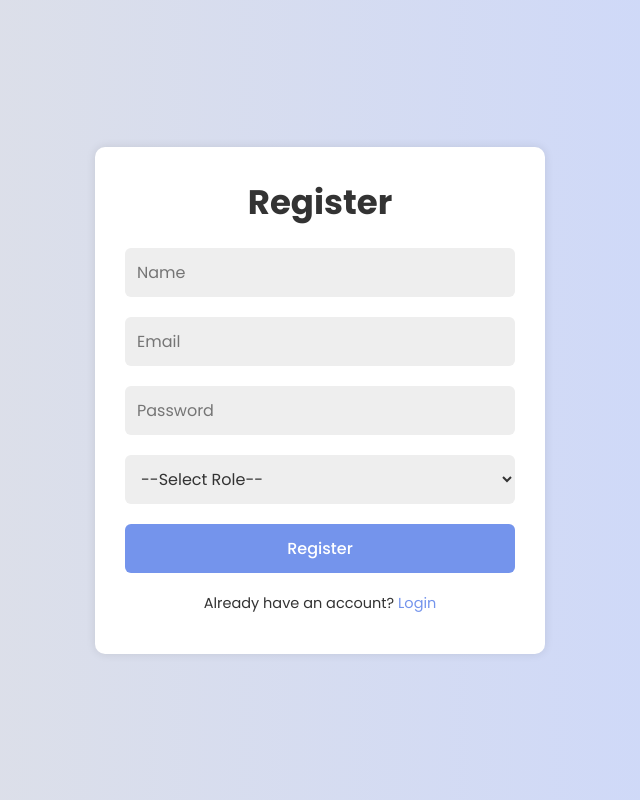
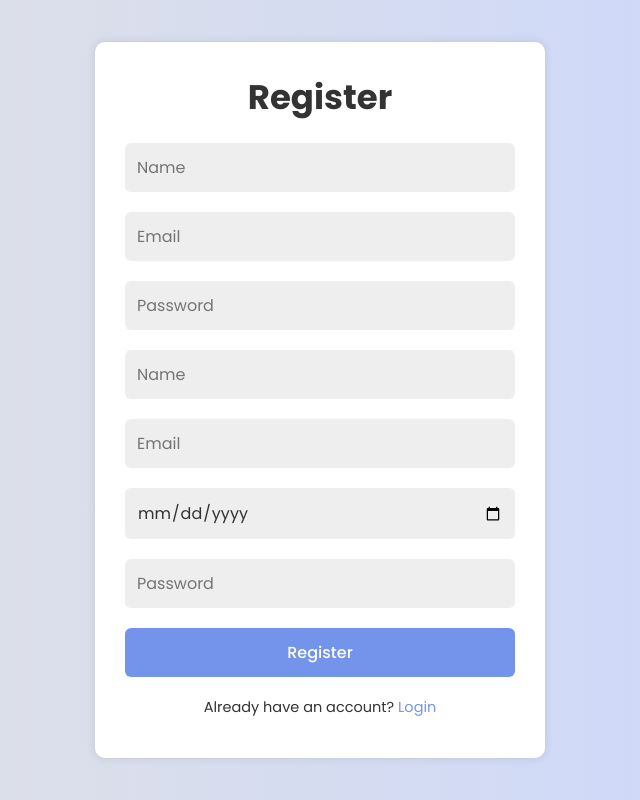
Before and after one commit to dar11ya/zlagoda, a PHP site: page / in a window 1280 px wide, after a click on "Register". Shown: the whole page, without its empty margins (320-960 px from the left). Run offline with PHP 8.4, Linux system fonts and the light colour scheme.

Commit message:
Update index.php

```diff
--- a/index.php
+++ b/index.php
@@ -51,11 +51,12 @@ function isActiveForm($formName, $activeForm) {
                <input type="text" name="name" placeholder="Name" required>
                <input type="email" name="email" placeholder="Email" required>
                <input type="password" name="password" placeholder="Password" required>
-               <select name="role" required>
-                    <option value="">--Select Role--</option>
-                    <option value="user">User</option>
-                    <option value="admin">Admin</option>
-               </select>
+               <input type="text" id="reg-name" name="name" placeholder="Name" required>
+               <input type="email" id="reg-email" name="email" placeholder="Email" required>
+                <input type="date"   id="birthdate" name="birthdate" required>
+               <input type="password" id="reg-password" name="password" placeholder="Password" required>
+            <!-- приховане поле для ролі -->
+               <input type="hidden" id="role" name="role" value="user">
                <button type="submit" name="register">Register</button>
                <p>Already have an account? <a href="#" onclick="showForm('login-form')">Login</a></p>
             </form>
```
